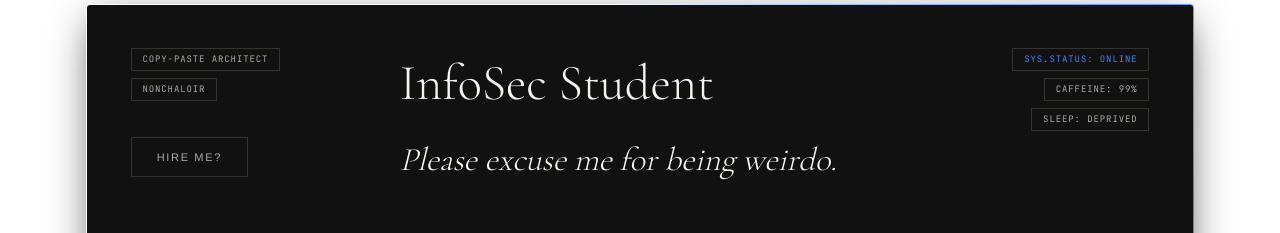
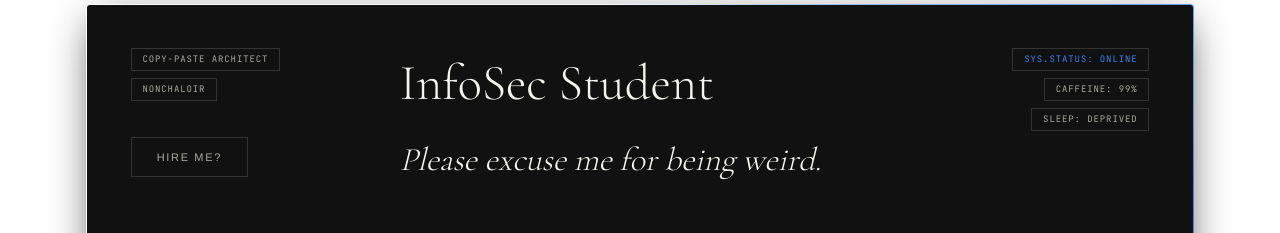
Before and after one commit to anphan991/blog, a Next.js app: page / in a window 1280 px wide. Shown: the part 1740-1973 px from the top of the page. Built offline with nearby package versions, Linux system fonts and the light colour scheme.

Commit message:
spell checking

```diff
--- a/app/page.tsx
+++ b/app/page.tsx
@@ -674,7 +674,7 @@ export default function Home() {
 
                 <h2 className="split-lines scroll-reveal-line font-serif text-[clamp(2rem,4vw,3.5rem)] leading-[1.4] text-white font-light mb-12">
                   <span className="scroll-reveal-line" data-reveal-delay="0">InfoSec Student </span><br/>
-                  <span className="scroll-reveal-line italic text-[#A9A9A2] text-[0.65em] inline-block pt-1" data-reveal-delay="2">Please excuse me for being weirdo.</span>
+                  <span className="scroll-reveal-line italic text-[#A9A9A2] text-[0.65em] inline-block pt-1" data-reveal-delay="2">Please excuse me for being weird.</span>
                 </h2>
 
                 <div className="grid grid-cols-1 md:grid-cols-2 gap-20 items-start">
```
